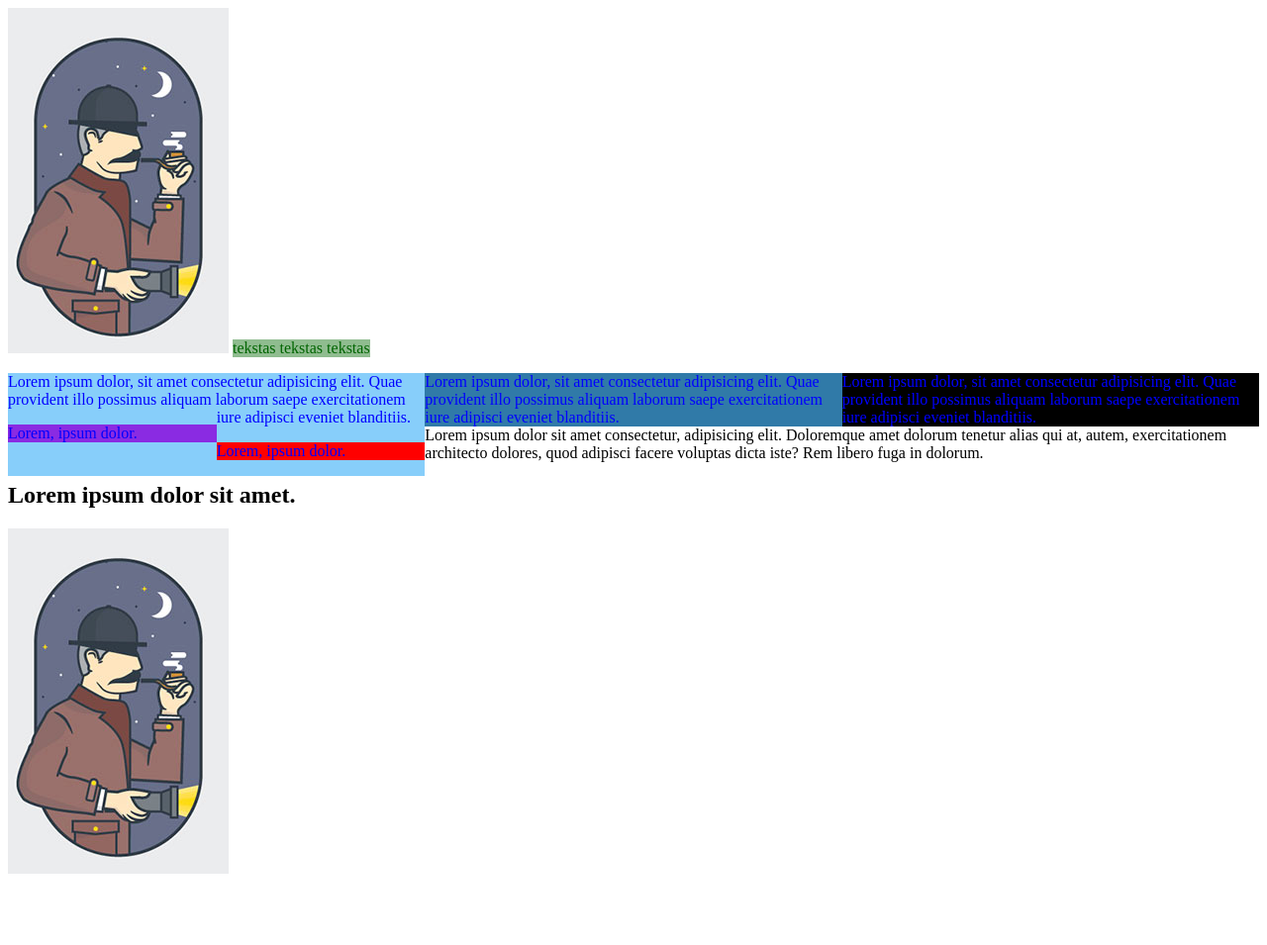
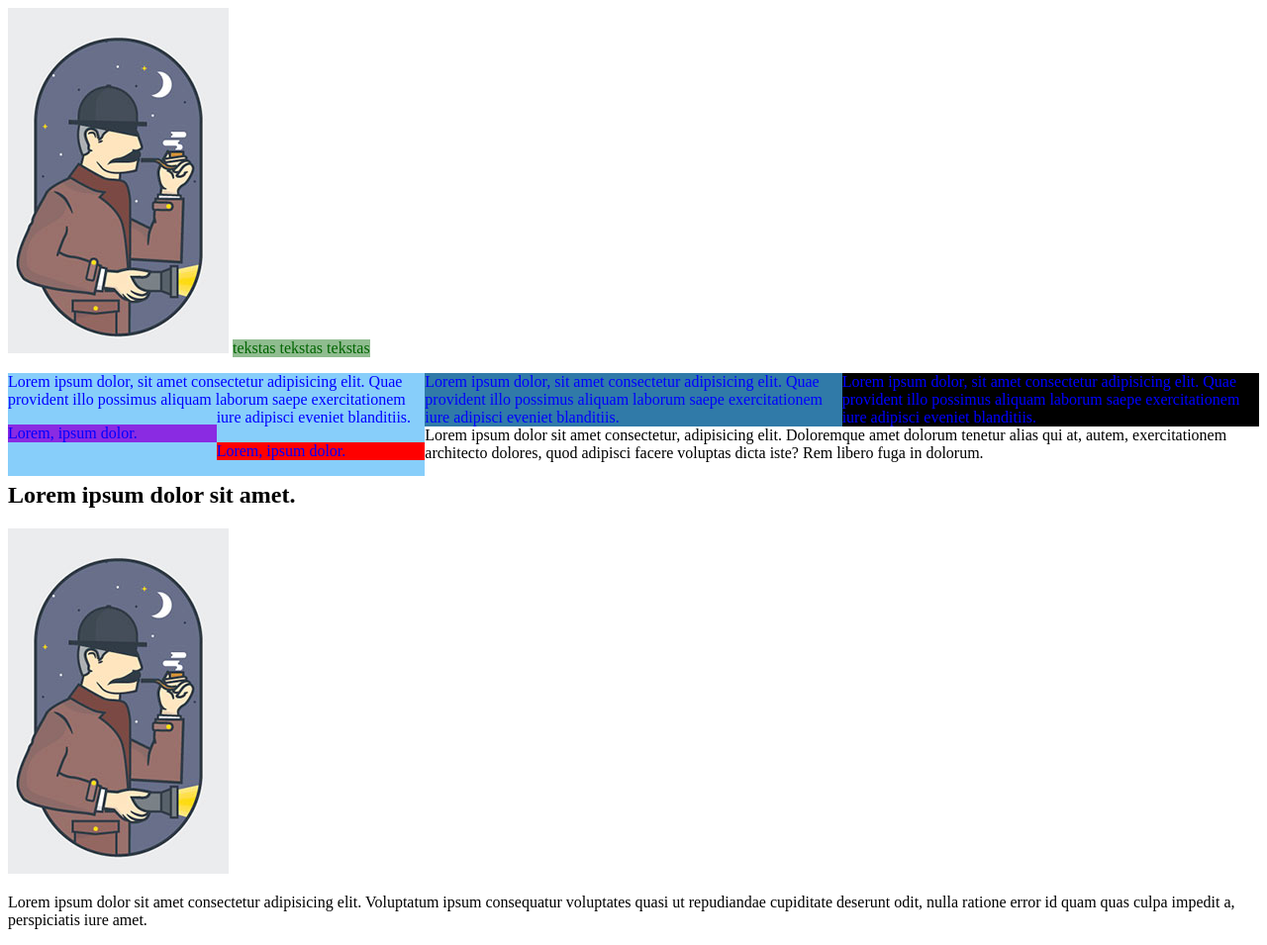
Before and after one commit to cecelia-tech/2-paskaita, a plain HTML site: page index.html in a window 1280 px wide. Shown: the whole page at 99% size. Before the commit the page ends 895 px from the top, so only its background shows below. Drawn offline with Linux system fonts and the light colour scheme.

Commit message:
naujas p2

```diff
--- a/index.html
+++ b/index.html
@@ -23,5 +23,6 @@
 <p>Lorem ipsum dolor sit amet consectetur, adipisicing elit. Doloremque amet dolorum tenetur alias qui at, autem, exercitationem architecto dolores, quod adipisci facere voluptas dicta iste? Rem libero fuga in dolorum.</p>
 <h2>Lorem ipsum dolor sit amet.</h2>
 <img src="./serlokas copy.png" alt="pic">
+<p>Lorem ipsum dolor sit amet consectetur adipisicing elit. Voluptatum ipsum consequatur voluptates quasi ut repudiandae cupiditate deserunt odit, nulla ratione error id quam quas culpa impedit a, perspiciatis iure amet.</p>
 </body>
 </html>
```
